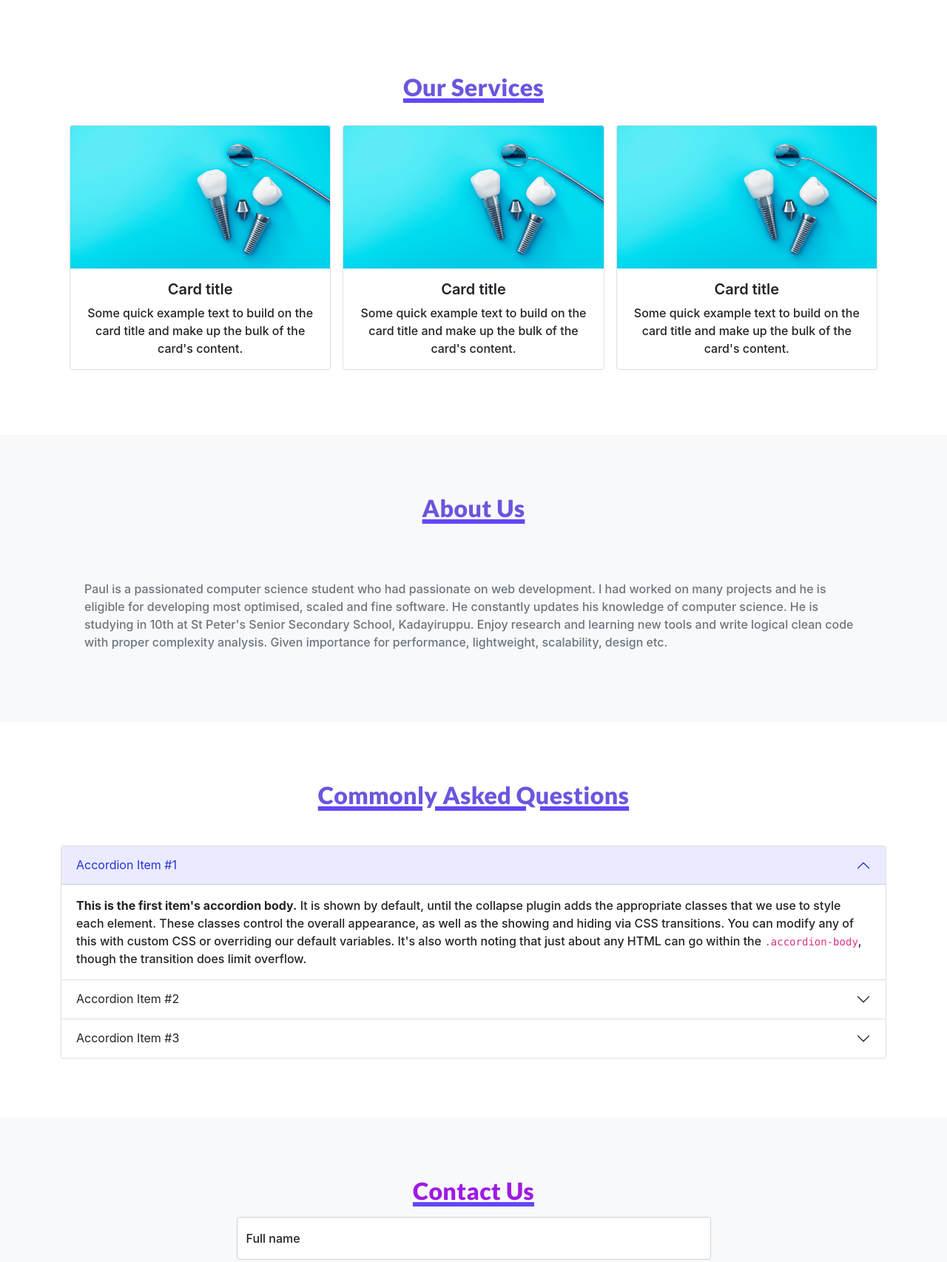
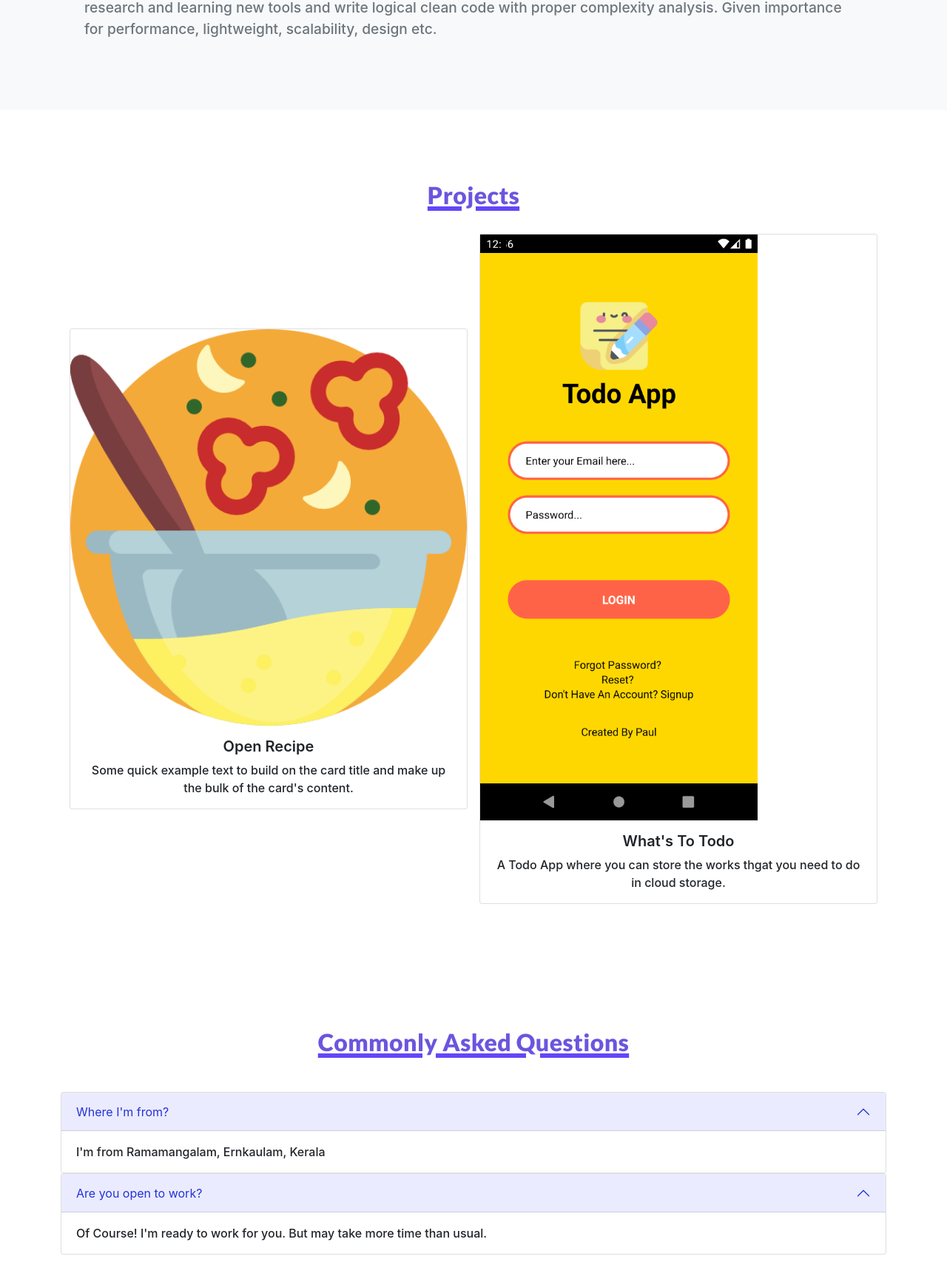
Before and after one commit to Paul-005/Paul-Personal_website, a plain HTML site: page index.html in a window 1280 px wide. Shown: the part 701-2407 px from the top of the page at 74% size. Drawn offline with nearby package versions, Linux system fonts and the light colour scheme.

Commit message:
on finishing

```diff
--- a/index.html
+++ b/index.html
@@ -5,7 +5,7 @@
   <meta charset="utf-8" />
   <meta name="viewport" content="width=device-width, initial-scale=1, shrink-to-fit=no" />
   <meta name="description" content="Your Smiles Make Us Happy" />
-  <title>DentCraft</title>
+  <title>Paul Babu</title>
   <link rel="icon" type="image/x-icon" href="assets/tooth.png" />
 
   <!-- Bootstrap icons-->
@@ -30,7 +30,7 @@
       <div class="collapse navbar-collapse" id="navbarResponsive">
         <ul class="navbar-nav ms-auto me-4 my-3 my-lg-0">
           <li class="nav-item">
-            <a class="nav-link me-lg-3" href="#services">Services</a>
+            <a class="nav-link me-lg-3" href="#services">Projects</a>
           </li>
           <li class="nav-item">
             <a class="nav-link me-lg-3" href="#about_us">About Us</a>
@@ -84,61 +84,14 @@
       </header>
     </section>
 
-    <!-- Our Services -->
-
-    <section id="services" class="container px-3 text-center rounded">
-      <div>
-        <span>
-          <h1 class="heading py-3">Our Services</h1>
-        </span>
-        <div class="d-flex flex-column flex-lg-row align-items-center justify-content-center">
-          <div class="col m-2">
-            <div class="card">
-              <img src="/assets/services/dentalImplants.jpeg" class="card-img-top" alt="..." />
-              <div class="card-body">
-                <h5 class="card-title">Card title</h5>
-                <p class="card-text">
-                  Some quick example text to build on the card title and make
-                  up the bulk of the card's content.
-                </p>
-              </div>
-            </div>
-          </div>
-          <div class="col m-2">
-            <div class="card">
-              <img src="/assets/services/dentalImplants.jpeg" class="card-img-top" alt="..." />
-              <div class="card-body">
-                <h5 class="card-title">Card title</h5>
-                <p class="card-text">
-                  Some quick example text to build on the card title and make
-                  up the bulk of the card's content.
-                </p>
-              </div>
-            </div>
-          </div>
-          <div class="col m-2">
-            <div class="card">
-              <img src="/assets/services/dentalImplants.jpeg" class="card-img-top" alt="..." />
-              <div class="card-body">
-                <h5 class="card-title">Card title</h5>
-                <p class="card-text">
-                  Some quick example text to build on the card title and make
-                  up the bulk of the card's content.
-                </p>
-              </div>
-            </div>
-          </div>
-        </div>
-      </div>
-    </section>
-
     <!-- About Us-->
     <section id="about_us" class="bg-light">
       <div class="container">
-        <h2 class="mb-5 text-center heading">About Us</h2>
+        <h2 class="mb-3 text-center heading">About Us</h2>
 
         <div class="row justify-content-center">
-          <p class="lead text-muted fw-normal">Paul is a passionated computer science student who had passionate on web
+          <p class="lead text-muted fw-normal" style="font-size: 1.2rem">Paul is a passionated computer science student
+            who had passionate on web
             development. I had
             worked on many
             projects and he is eligible for developing most optimised, scaled and fine software. He constantly updates
@@ -149,6 +102,44 @@
         </div>
       </div>
     </section>
+
+    <!-- Our Services -->
+
+    <section id="services" class="container px-3 text-center rounded">
+      <div>
+        <span>
+          <h1 class="heading py-3">Projects</h1>
+        </span>
+        <div class="d-flex flex-column flex-lg-row align-items-center justify-content-center">
+          <div class="col m-2">
+            <div class="card">
+              <img src="/assets/img/projects/open-recipe.png" class="card-img-top" alt="..." />
+              <div class="card-body">
+                <h5 class="card-title">Open Recipe</h5>
+                <p class="card-text">
+                  Some quick example text to build on the card title and make
+                  up the bulk of the card's content.
+                </p>
+              </div>
+            </div>
+          </div>
+          <div class="col m-2">
+            <div class="card">
+              <img src="/assets/img/projects/todo-app.png" style=" width: 70%;" class="" alt="..." />
+              <div class="card-body">
+                <h5 class="card-title">What's To Todo</h5>
+                <p class="card-text">
+                  A Todo App where you can store the works thgat you need to do in cloud storage.
+                </p>
+              </div>
+            </div>
+          </div>
+
+        </div>
+      </div>
+    </section>
+
+
 
     <!-- Commonly Asked Questions Accordation -->
     <section id=" asked_questions" class="d-flex flex-column align-items-center justify-content-center">
@@ -161,68 +152,36 @@
             <h2 class="accordion-header" id="headingOne">
               <button class="accordion-button" type="button" data-bs-toggle="collapse" data-bs-target="#collapseOne"
                 aria-expanded="true" aria-controls="collapseOne">
-                Accordion Item #1
+                Where I'm from?
               </button>
             </h2>
             <div id="collapseOne" class="accordion-collapse collapse show" aria-labelledby="headingOne"
               data-bs-parent="#accordionExample">
               <div class="accordion-body">
-                <strong>This is the first item's accordion body.</strong> It
-                is shown by default, until the collapse plugin adds the
-                appropriate classes that we use to style each element. These
-                classes control the overall appearance, as well as the showing
-                and hiding via CSS transitions. You can modify any of this
-                with custom CSS or overriding our default variables. It's also
-                worth noting that just about any HTML can go within the
-                <code>.accordion-body</code>, though the transition does limit
-                overflow.
+                I'm from Ramamangalam, Ernkaulam, Kerala
               </div>
             </div>
           </div>
+
+
+        </div>
+        <div class="accordion" id="accordionExample">
           <div class="accordion-item">
-            <h2 class="accordion-header" id="headingTwo">
-              <button class="accordion-button collapsed" type="button" data-bs-toggle="collapse"
-                data-bs-target="#collapseTwo" aria-expanded="false" aria-controls="collapseTwo">
-                Accordion Item #2
+            <h2 class="accordion-header" id="headingOne">
+              <button class="accordion-button" type="button" data-bs-toggle="collapse" data-bs-target="#collapseOne"
+                aria-expanded="true" aria-controls="collapseOne">
+                Are you open to work?
               </button>
             </h2>
-            <div id="collapseTwo" class="accordion-collapse collapse" aria-labelledby="headingTwo"
+            <div id="collapseOne" class="accordion-collapse collapse show" aria-labelledby="headingOne"
               data-bs-parent="#accordionExample">
               <div class="accordion-body">
-                <strong>This is the second item's accordion body.</strong> It
-                is hidden by default, until the collapse plugin adds the
-                appropriate classes that we use to style each element. These
-                classes control the overall appearance, as well as the showing
-                and hiding via CSS transitions. You can modify any of this
-                with custom CSS or overriding our default variables. It's also
-                worth noting that just about any HTML can go within the
-                <code>.accordion-body</code>, though the transition does limit
-                overflow.
+                Of Course! I'm ready to work for you. But may take more time than usual.
               </div>
             </div>
           </div>
-          <div class="accordion-item">
-            <h2 class="accordion-header" id="headingThree">
-              <button class="accordion-button collapsed" type="button" data-bs-toggle="collapse"
-                data-bs-target="#collapseThree" aria-expanded="false" aria-controls="collapseThree">
-                Accordion Item #3
-              </button>
-            </h2>
-            <div id="collapseThree" class="accordion-collapse collapse" aria-labelledby="headingThree"
-              data-bs-parent="#accordionExample">
-              <div class="accordion-body">
-                <strong>This is the third item's accordion body.</strong> It
-                is hidden by default, until the collapse plugin adds the
-                appropriate classes that we use to style each element. These
-                classes control the overall appearance, as well as the showing
-                and hiding via CSS transitions. You can modify any of this
-                with custom CSS or overriding our default variables. It's also
-                worth noting that just about any HTML can go within the
-                <code>.accordion-body</code>, though the transition does limit
-                overflow.
-              </div>
-            </div>
-          </div>
+
+
         </div>
       </div>
     </section>
@@ -235,8 +194,9 @@
 
         <!-- Contact Section Form-->
         <div class="row justify-content-center">
+
           <div class="col-lg-8 col-xl-7">
-            <form id="contactForm">
+            <form id="contactForm" name="contact" method="POST" data-netlify="true">
               <!-- Name input-->
               <div class="form-floating mb-3">
                 <input class="form-control" id="name" type="text" placeholder="Enter your name..."
@@ -289,7 +249,7 @@
   <footer class="text-center py-5">
     <div class="container px-5">
       <div class="text-dark-50 small">
-        <div class="mb-2">&copy; DentCraft. All Rights Reserved.</div>
+        <div class="mb-2">&copy; Paul Babu. All Rights Reserved.</div>
       </div>
     </div>
   </footer>
```
Also changed, not shown: assets/img/profile-no-bg.png (deleted), assets/img/projects/open-recipe.png (added), assets/img/projects/todo-app.png (added), assets/services/dentalImplants.jpeg (deleted), assets/services/dentures.f04f5972a9c7d6a9c487.jpeg (deleted), assets/services/teethwhitening.5bfdbcd86d660b398274.jpeg (deleted).
